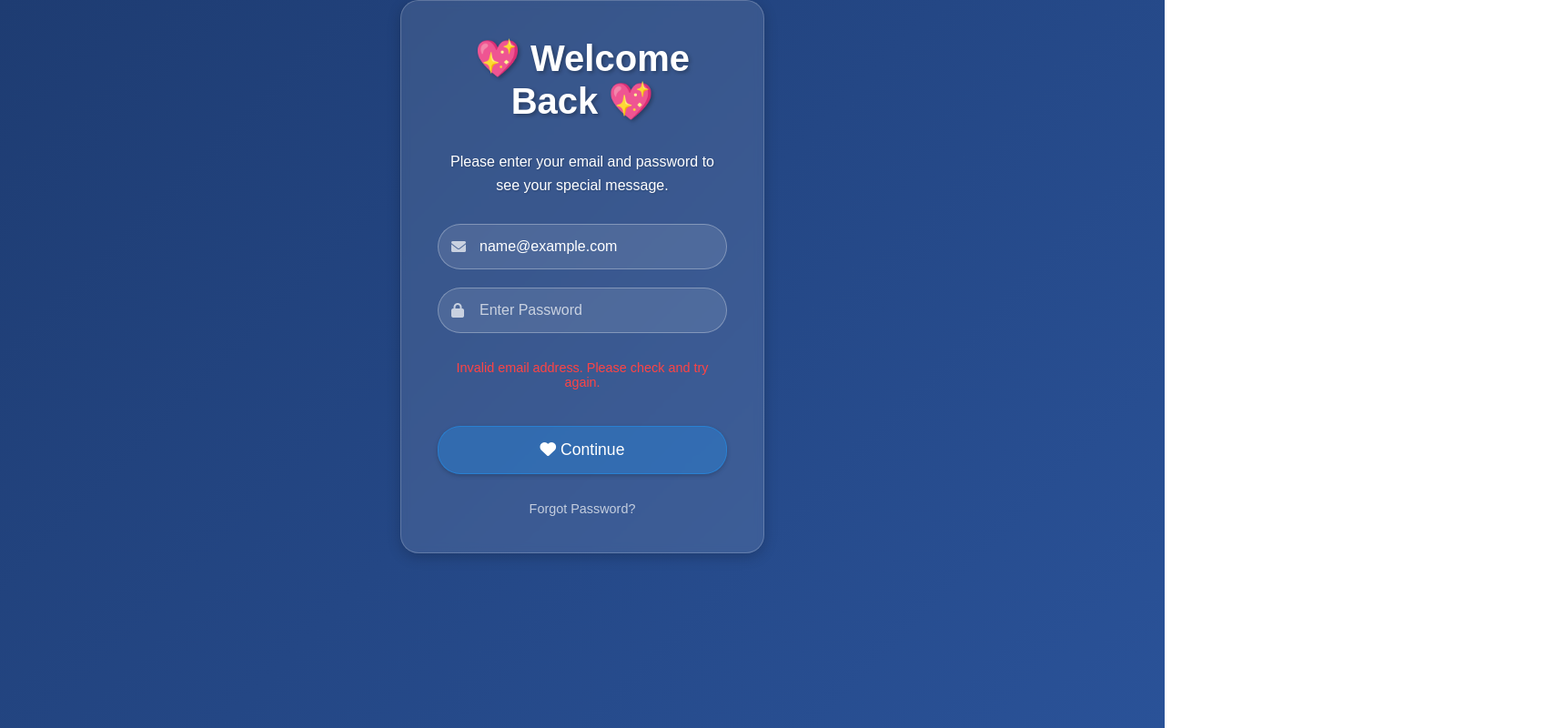
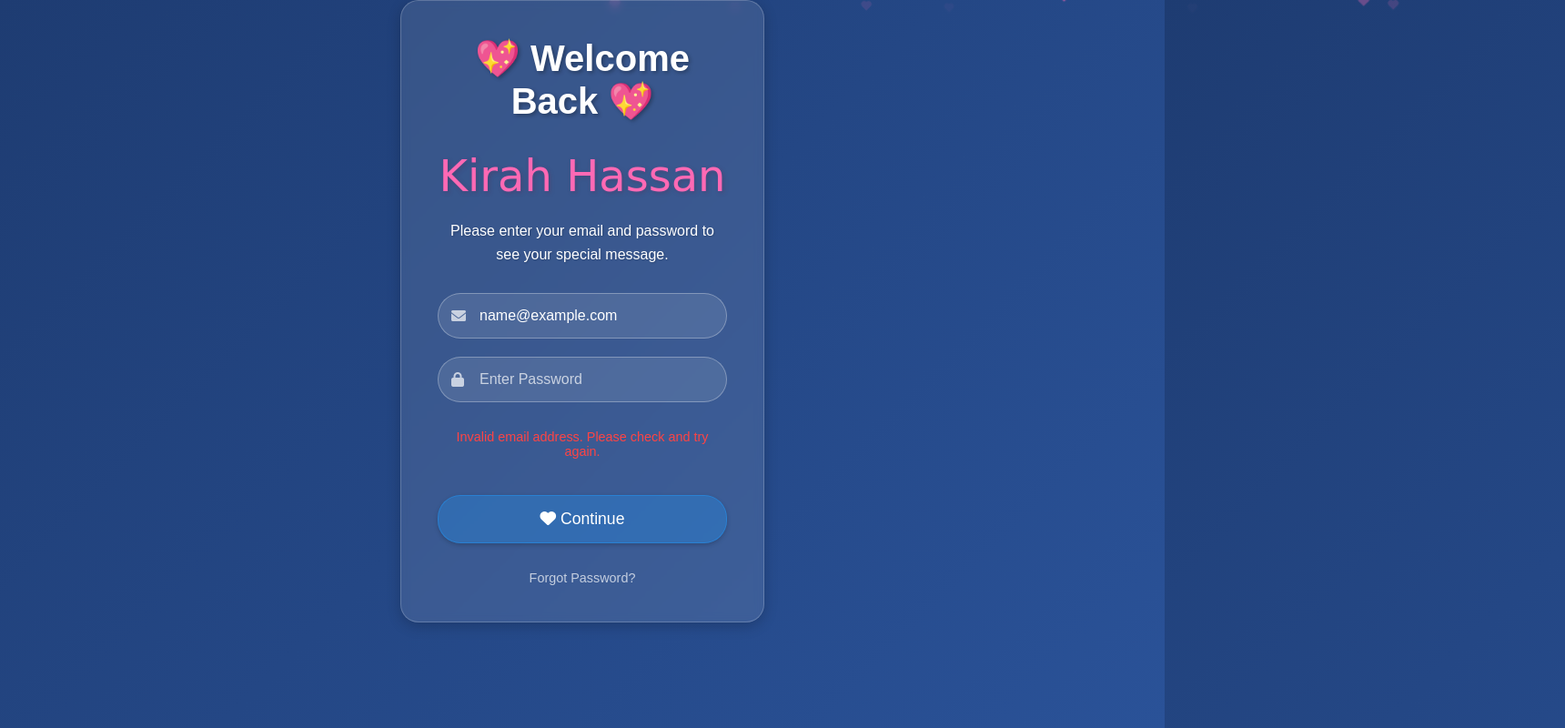
Before and after one commit to strom409/webinfo, a plain HTML site: page WebApplication3/index.html in a window 1280 px wide. Both pictures are taken after typing "name@example.com", "Sample123" into the empty fields and a click on the button "Continue". Shown: the whole page at 91% size, 1720 px wide, since content can reach past the window. Drawn offline with Linux system fonts and the light colour scheme.

Commit message:
Added heart animations, unique name display, and running line effect to login page

```diff
--- a/WebApplication3/index.html
+++ b/WebApplication3/index.html
@@ -1059,12 +1059,115 @@
             max-width: 100%;
             overflow-x: hidden;
         }
+
+        /* Add these new styles after the existing styles */
+        .heart-animation {
+            position: absolute;
+            width: 100%;
+            height: 100%;
+            pointer-events: none;
+            z-index: 1;
+        }
+
+        .heart {
+            position: absolute;
+            width: 20px;
+            height: 20px;
+            background: #ff69b4;
+            transform: rotate(45deg);
+            animation: heartFloat 4s ease-in infinite;
+            opacity: 0;
+        }
+
+        .heart:before,
+        .heart:after {
+            content: '';
+            position: absolute;
+            width: 20px;
+            height: 20px;
+            background: #ff69b4;
+            border-radius: 50%;
+        }
+
+        .heart:before {
+            left: -10px;
+        }
+
+        .heart:after {
+            top: -10px;
+        }
+
+        @keyframes heartFloat {
+            0% {
+                transform: rotate(45deg) translateY(0) scale(0.3);
+                opacity: 0;
+            }
+            50% {
+                opacity: 0.8;
+            }
+            100% {
+                transform: rotate(45deg) translateY(-100px) scale(1);
+                opacity: 0;
+            }
+        }
+
+        .name-display {
+            font-family: 'Brush Script MT', cursive;
+            font-size: 3em;
+            color: #ff69b4;
+            text-shadow: 2px 2px 4px rgba(0, 0, 0, 0.2);
+            margin-bottom: 20px;
+            animation: nameGlow 2s ease-in-out infinite;
+        }
+
+        @keyframes nameGlow {
+            0%, 100% {
+                text-shadow: 2px 2px 4px rgba(0, 0, 0, 0.2);
+            }
+            50% {
+                text-shadow: 0 0 20px #ff69b4, 0 0 30px #ff69b4;
+            }
+        }
+
+        .running-line {
+            position: fixed;
+            bottom: 0;
+            left: 0;
+            width: 100%;
+            background: rgba(255, 105, 180, 0.2);
+            color: white;
+            padding: 10px 0;
+            white-space: nowrap;
+            overflow: hidden;
+            display: none;
+        }
+
+        .running-line span {
+            display: inline-block;
+            animation: runText 20s linear infinite;
+        }
+
+        @keyframes runText {
+            0% {
+                transform: translateX(100%);
+            }
+            100% {
+                transform: translateX(-100%);
+            }
+        }
+
+        .login-container {
+            position: relative;
+            z-index: 2;
+        }
     </style>
 </head>
 <body>
     <div class="login-page" id="loginPage">
+        <div class="heart-animation" id="heartAnimation"></div>
         <div class="login-container">
             <h1 class="login-title">💖 Welcome Back 💖</h1>
+            <div class="name-display">Kirah Hassan</div>
             <p class="welcome-message">Please enter your email and password to see your special message.</p>
             <form class="login-form" onsubmit="return handleLogin(event)">
                 <div class="input-group">
@@ -1082,6 +1185,10 @@
                 <a href="#" class="forgot-password">Forgot Password?</a>
             </form>
         </div>
+    </div>
+
+    <div class="running-line" id="runningLine">
+        <span>💖 Kirah Hassan, you are beautiful inside and out 💖 Your smile lights up the world 💖 Your kindness knows no bounds 💖 Your strength is inspiring 💖 Your heart is precious 💖</span>
     </div>
 
     <div class="main-content" id="mainContent">
@@ -1221,45 +1328,46 @@
     </div>
 
     <script>
+        // Add this new function for heart animation
+        function createHeart() {
+            const heart = document.createElement('div');
+            heart.className = 'heart';
+            heart.style.left = Math.random() * 100 + 'vw';
+            heart.style.animationDuration = (Math.random() * 3 + 2) + 's';
+            document.getElementById('heartAnimation').appendChild(heart);
+            setTimeout(() => {
+                heart.remove();
+            }, 5000);
+        }
+
+        // Create hearts every 300ms
+        setInterval(createHeart, 300);
+
+        // Modify the existing handleLogin function
         function handleLogin(event) {
             event.preventDefault();
 
-            // Get and clean input values
             const emailInput = document.getElementById('email');
             const passwordInput = document.getElementById('password');
             const email = emailInput.value.trim().toLowerCase();
             const password = passwordInput.value.trim();
 
-            // Debug logging
-            console.log('Attempting login with:');
-            console.log('Email:', email);
-            console.log('Password:', password);
-
             const errorMessage = document.getElementById('errorMessage');
             const loginPage = document.getElementById('loginPage');
             const mainContent = document.getElementById('mainContent');
+            const runningLine = document.getElementById('runningLine');
 
-            // Define correct credentials
             const correctEmail = 'kirahhassan12@gmail.com';
             const correctPassword = 'Kirah12';
 
-            // Debug logging
-            console.log('Checking against:');
-            console.log('Correct Email:', correctEmail);
-            console.log('Correct Password:', correctPassword);
-
-            // Check credentials
             if (email === correctEmail && password === correctPassword) {
-                console.log('Login successful!');
                 loginPage.classList.add('hide');
                 mainContent.classList.add('show');
                 document.body.style.background = 'linear-gradient(135deg, #f5f7fa 0%, #c3cfe2 100%)';
                 errorMessage.style.display = 'none';
+                runningLine.style.display = 'block';
             } else {
-                console.log('Login failed!');
-                // Clear the password field for security
                 passwordInput.value = '';
-                // Show which part failed
                 if (email !== correctEmail) {
                     errorMessage.textContent = 'Invalid email address. Please check and try again.';
                 } else {
```
